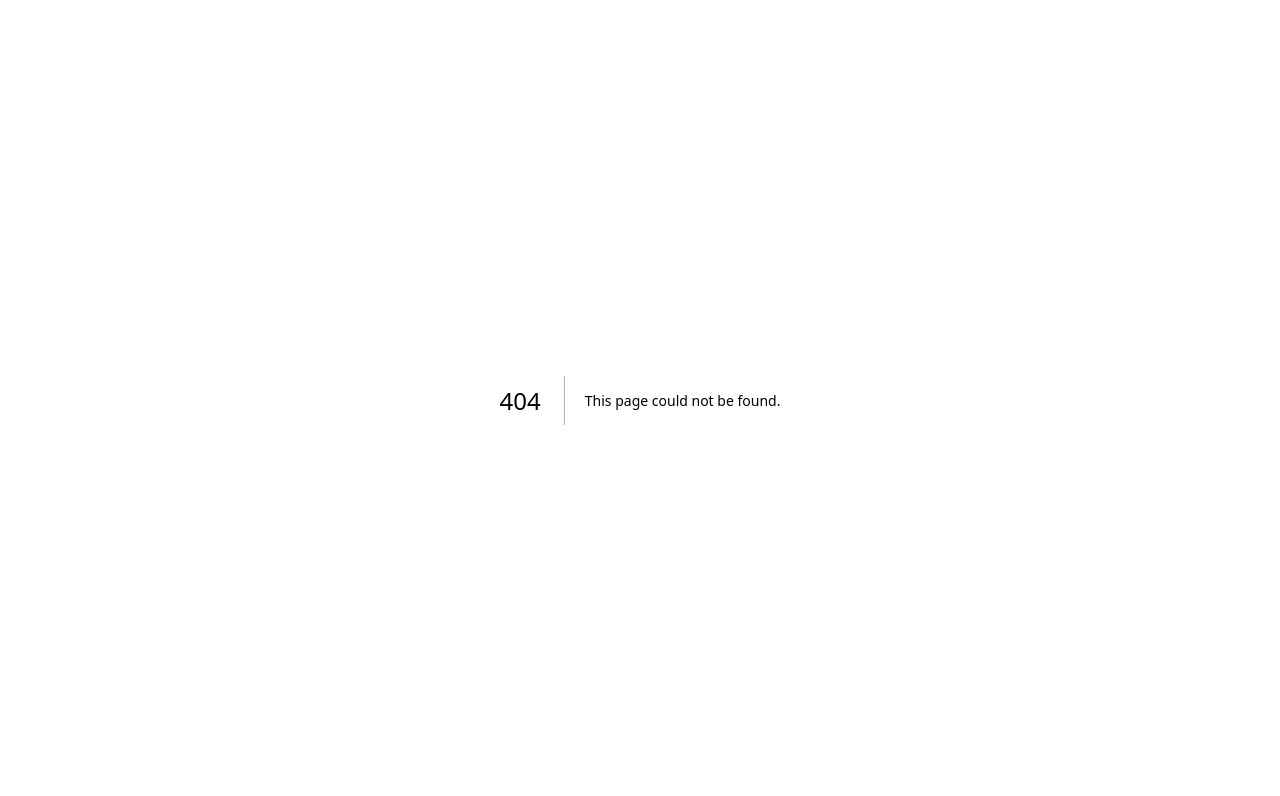
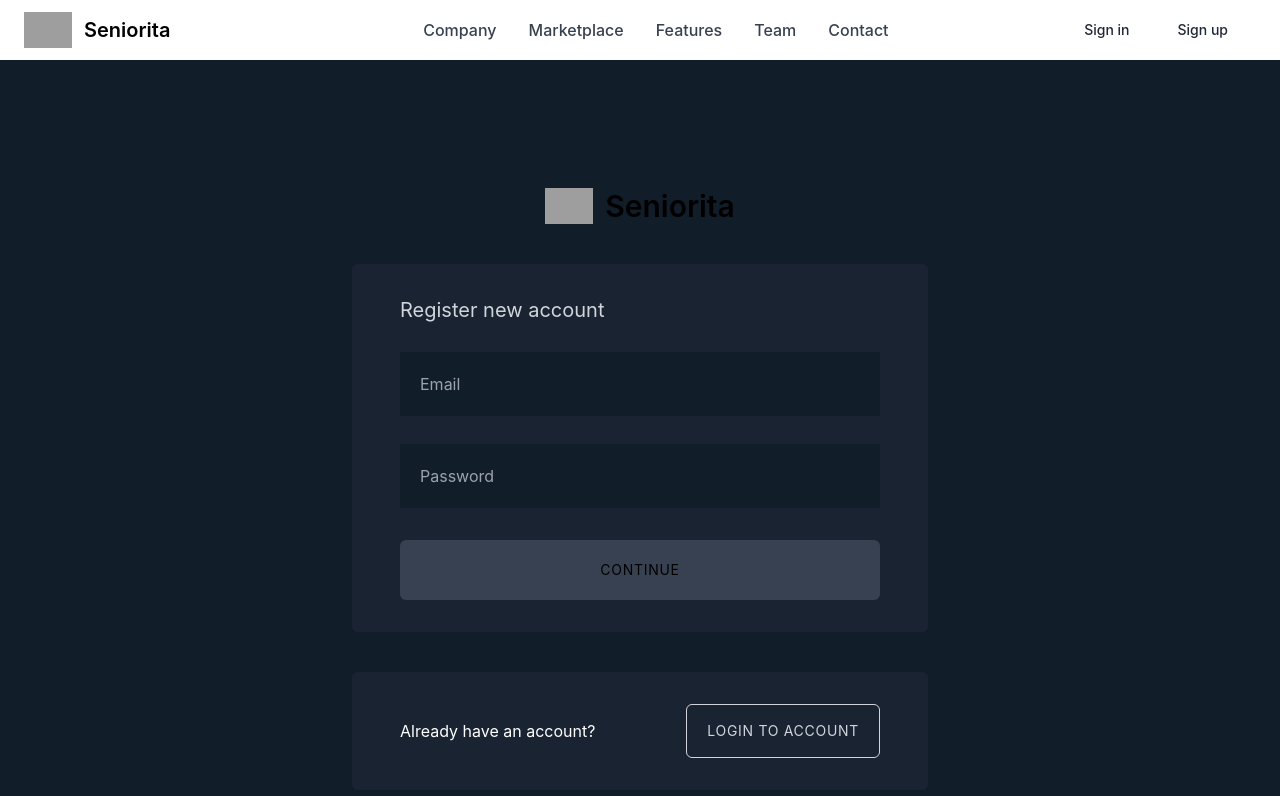
Before and after one commit to Akezh/Senior-Project, a Next.js app: page /auth in a window 1280 px wide. Before the commit this address had no page. Shown: the top 796 px of the page. Built offline with nearby package versions, Linux system fonts and the light colour scheme; grey boxes are pictures that could not be loaded.

Commit message:
feat: add Auth page with login and sign up

```diff
--- /dev/null
+++ b/pages/auth.tsx
@@ -0,0 +1 @@
+export { AuthPage as default } from "../src/components";
--- a/pages/index.tsx
+++ b/pages/index.tsx
@@ -1,15 +1 @@
-import Head from "next/head";
-
-export default function Home() {
-  return (
-    <div>
-      <Head>
-        <title>Create Next App</title>
-        <meta name="description" content="Generated by create next app" />
-        <link rel="icon" href="/favicon.ico" />
-      </Head>
-
-      <p>Hello world</p>
-    </div>
-  );
-}
+export { CoursesPage as default } from "../src/components";
--- a/src/components/organisms/Header/component.tsx
+++ b/src/components/organisms/Header/component.tsx
@@ -18,13 +18,13 @@ export const Header: FC = () => {
           </Link>
           <div className="flex items-center lg:order-2">
             <Link
-              href="#"
+              href="/auth?login=true"
               className="px-4 py-2 mr-2 text-sm font-medium text-gray-800 rounded-lg dark:text-white hover:bg-gray-50 focus:ring-4 focus:ring-gray-300 lg:px-5 lg:py-2.5 dark:hover:bg-gray-700 focus:outline-none dark:focus:ring-gray-800"
             >
               Sign in
             </Link>
             <Link
-              href="#"
+              href="/auth"
               className="px-4 py-2 mr-2 text-sm font-medium text-gray-800 rounded-lg dark:text-white hover:bg-gray-50 focus:ring-4 focus:ring-gray-300 lg:px-5 lg:py-2.5 dark:hover:bg-gray-700 focus:outline-none dark:focus:ring-gray-800"
             >
               Sign up
--- /dev/null
+++ b/src/components/page/AuthPage/component.tsx
@@ -0,0 +1,75 @@
+import Link from "next/link";
+import { useRouter } from "next/router";
+import { useCallback, useEffect, useState } from "react";
+
+import { PageTemplate } from "../../templates";
+
+export const AuthPage = () => {
+  const { query } = useRouter();
+  const [isLogin, setLogin] = useState(true);
+  const [email, setEmail] = useState<string>("");
+  const [password, setPassword] = useState<string>("");
+
+  const handleFormAction = useCallback(() => {
+    setLogin((login) => !login);
+  }, []);
+
+  useEffect(() => {
+    setLogin(!!query.login);
+  }, [query]);
+
+  return (
+    <PageTemplate>
+      <div className="max-w-xl mx-auto mt-32">
+        <Link href="/" className="flex items-center justify-center">
+          <img
+            src="https://flowbite.com/docs/images/logo.svg"
+            className="h-8 mr-3 sm:h-9"
+            alt="Company Logo"
+          />
+          <span className="self-center text-3xl font-semibold whitespace-nowrap dark:text-white">
+            Seniorita
+          </span>
+        </Link>
+        <div className="px-12 py-8 mt-10 rounded-md bg-gray-750">
+          <p className="text-xl text-gray-300">
+            {isLogin ? "Sign in to your account" : "Register new account"}
+          </p>
+          <input
+            type="text"
+            placeholder="Email"
+            className="w-full px-5 py-5 text-gray-300 outline-none mt-7 bg-gray-850"
+            value={email}
+            onChange={(e) => setEmail(e.target.value)}
+          />
+          <input
+            type="password"
+            placeholder="Password"
+            className="w-full px-5 py-5 text-gray-300 outline-none mt-7 bg-gray-850"
+            value={password}
+            onChange={(e) => setPassword(e.target.value)}
+          />
+          <button
+            className="w-full py-5 mt-8 text-sm tracking-wider text-center uppercase rounded-md ont-medium disabled:bg-gray-700 bg-green-550 transition-all hover:bg-opacity-90"
+            disabled={!email || !password}
+          >
+            Continue
+          </button>
+        </div>
+        <div className="px-12 py-8 mt-10 rounded-md bg-gray-750">
+          <div className="flex items-center justify-between">
+            <p className="text-white">
+              {isLogin ? "Do not have an account?" : "Already have an account?"}
+            </p>
+            <button
+              className="px-5 py-4 text-sm tracking-wider text-gray-300 uppercase border border-gray-300 rounded-md"
+              onClick={handleFormAction}
+            >
+              {isLogin ? "Join now" : "Login to account"}
+            </button>
+          </div>
+        </div>
+      </div>
+    </PageTemplate>
+  );
+};
--- /dev/null
+++ b/src/components/page/AuthPage/index.ts
@@ -0,0 +1 @@
+export * from "./component";
--- a/src/components/page/index.ts
+++ b/src/components/page/index.ts
@@ -1,2 +1,3 @@
+export * from "./AuthPage";
 export * from "./CoursePage";
 export * from "./CoursesPage";
--- a/tailwind.config.js
+++ b/tailwind.config.js
@@ -7,7 +7,18 @@ module.exports = {
     "./src/components/**/*.{js,ts,jsx,tsx}",
   ],
   theme: {
-    extend: {},
+    extend: {
+      colors: {
+        gray: {
+          650: "#202A38",
+          750: "#192331",
+          850: "#121D2A",
+        },
+        green: {
+          550: "#94DD3C",
+        },
+      },
+    },
   },
   plugins: [],
 };
```
Also changed, not shown: styles/Home.module.css (deleted).
